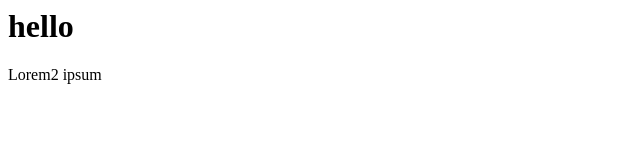
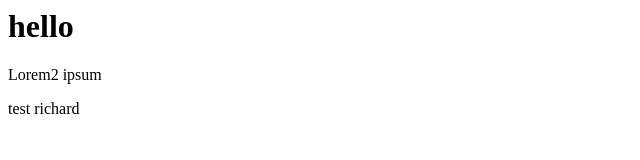
Before and after one commit to teacarolina/december, a plain HTML site: page index.html in a window 1280 px wide. Shown: the full height of the page, 0-640 px from the left. Drawn offline with Linux system fonts and the light colour scheme.

Commit message:
test richard

```diff
--- a/index.html
+++ b/index.html
@@ -7,5 +7,6 @@
 <body>
     <h1>hello</h1>
     <p>Lorem2  ipsum</p>
+    <span>test richard</span>
 </body>
 </html>
```
